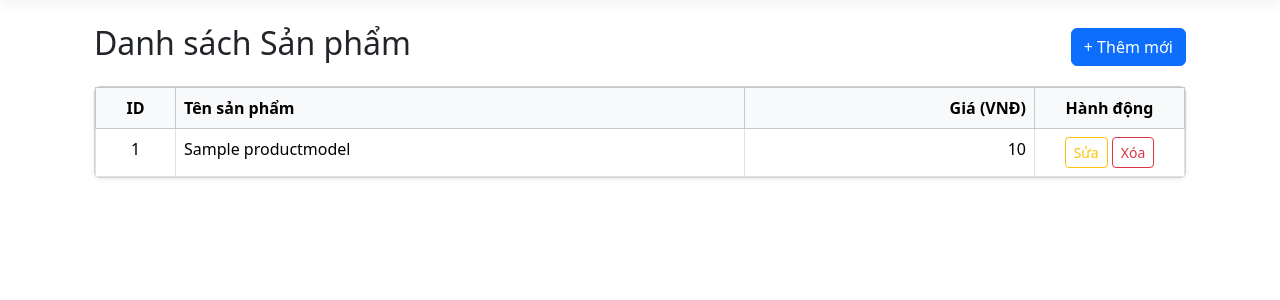
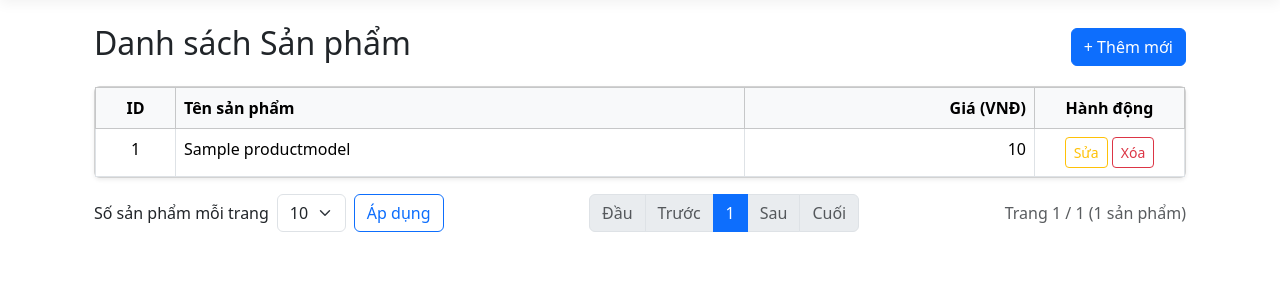
Before and after one commit to viettt0119/TranTuanViet-2221050021-Ptpmql, an ASP.NET Core app: page /Product in a window 1280 px wide. Shown: the part 57-357 px from the top of the page. Run offline with ASP.NET Core 8, Linux system fonts and the light colour scheme; empty tables hold one stand-in row (values such as "Sample post"); style sheets or scripts are compiled from the project's sources; the project's own start-up code is not run, and a stand-in starts its controllers and pages; database files in the repository are not loaded; some libraries are stand-ins or nearby versions.

Commit message:
feat: thêm phân trang phía máy chủ cho danh sách sản phẩm
Co-authored-by: Copilot <223556219+Copilot@users.noreply.github.com>

```diff
--- a/Controllers/ProductController.cs
+++ b/Controllers/ProductController.cs
@@ -15,10 +15,13 @@ namespace DemoMVC.Controllers
         _context = context;
     }
         [HttpGet]
-        public async Task<IActionResult> Index()
+        public async Task<IActionResult> Index(int page = 1, int pageSize = 10)
         {
-
-            var products = await _context.Products.ToListAsync();
+            var products = await PagedList<ProductModel>.CreateAsync(
+                _context.Products.OrderBy(product => product.Id),
+                page,
+                pageSize,
+                HttpContext.RequestAborted);
             return View(products);
         }
         [HttpGet]
--- a/Views/Product/Index.cshtml
+++ b/Views/Product/Index.cshtml
@@ -1,4 +1,4 @@
-@model IEnumerable<DemoMVC.Models.ProductModel>
+@model DemoMVC.Models.PagedList<DemoMVC.Models.ProductModel>
 
 @{
     ViewData["Title"] = "Danh sách Sản phẩm";
@@ -24,9 +24,9 @@
                     </tr>
                 </thead>
                 <tbody>
-                    @if (Model != null && Model.Any())
+                    @if (Model.Items.Count > 0)
                     {
-                        foreach (var item in Model)
+                        foreach (var item in Model.Items)
                         {
                             <tr>
                                 <td class="text-center">@item.Id</td>
@@ -52,4 +52,84 @@
             </table>
         </div>
     </div>
+
+    <div class="d-flex flex-wrap justify-content-between align-items-center gap-3 mt-3">
+        <form asp-action="Index" method="get" class="d-flex align-items-center gap-2">
+            <label for="pageSize" class="form-label mb-0">Số sản phẩm mỗi trang</label>
+            <select id="pageSize" name="pageSize" class="form-select w-auto">
+                @foreach (var size in DemoMVC.Models.PagedList<DemoMVC.Models.ProductModel>.PageSizeOptions)
+                {
+                    if (Model.PageSize == size)
+                    {
+                        <option value="@size" selected>@size</option>
+                    }
+                    else
+                    {
+                        <option value="@size">@size</option>
+                    }
+                }
+            </select>
+            <button type="submit" class="btn btn-outline-primary">Áp dụng</button>
+        </form>
+
+        @if (Model.TotalPages > 0)
+        {
+            var startPage = Math.Max(1, Model.PageIndex - 2);
+            var endPage = Math.Min(Model.TotalPages, startPage + 4);
+            startPage = Math.Max(1, endPage - 4);
+
+            <nav aria-label="Phân trang sản phẩm">
+                <ul class="pagination mb-0">
+                    <li class="page-item @(Model.HasPreviousPage ? "" : "disabled")">
+                        @if (Model.HasPreviousPage)
+                        {
+                            <a class="page-link" asp-action="Index" asp-route-page="1" asp-route-pageSize="@Model.PageSize">Đầu</a>
+                        }
+                        else
+                        {
+                            <span class="page-link">Đầu</span>
+                        }
+                    </li>
+                    <li class="page-item @(Model.HasPreviousPage ? "" : "disabled")">
+                        @if (Model.HasPreviousPage)
+                        {
+                            <a class="page-link" asp-action="Index" asp-route-page="@(Model.PageIndex - 1)" asp-route-pageSize="@Model.PageSize">Trước</a>
+                        }
+                        else
+                        {
+                            <span class="page-link">Trước</span>
+                        }
+                    </li>
+                    @for (var pageNumber = startPage; pageNumber <= endPage; pageNumber++)
+                    {
+                        <li class="page-item @(pageNumber == Model.PageIndex ? "active" : "")">
+                            <a class="page-link" asp-action="Index" asp-route-page="@pageNumber" asp-route-pageSize="@Model.PageSize" aria-current="@(pageNumber == Model.PageIndex ? "page" : null)">@pageNumber</a>
+                        </li>
+                    }
+                    <li class="page-item @(Model.HasNextPage ? "" : "disabled")">
+                        @if (Model.HasNextPage)
+                        {
+                            <a class="page-link" asp-action="Index" asp-route-page="@(Model.PageIndex + 1)" asp-route-pageSize="@Model.PageSize">Sau</a>
+                        }
+                        else
+                        {
+                            <span class="page-link">Sau</span>
+                        }
+                    </li>
+                    <li class="page-item @(Model.HasNextPage ? "" : "disabled")">
+                        @if (Model.HasNextPage)
+                        {
+                            <a class="page-link" asp-action="Index" asp-route-page="@Model.TotalPages" asp-route-pageSize="@Model.PageSize">Cuối</a>
+                        }
+                        else
+                        {
+                            <span class="page-link">Cuối</span>
+                        }
+                    </li>
+                </ul>
+            </nav>
+
+            <span class="text-muted">Trang @Model.PageIndex / @Model.TotalPages (@Model.TotalRecords sản phẩm)</span>
+        }
+    </div>
 </div>
```
Also changed, not shown: Models/PagedList.cs (added, +46 -0 lines), Tests/DemoMVC.Tests/PagedListTests.cs (added, +115 -0 lines), DemoMVC.csproj, README.md, Tests/DemoMVC.Tests/DemoMVC.Tests.csproj (added).
